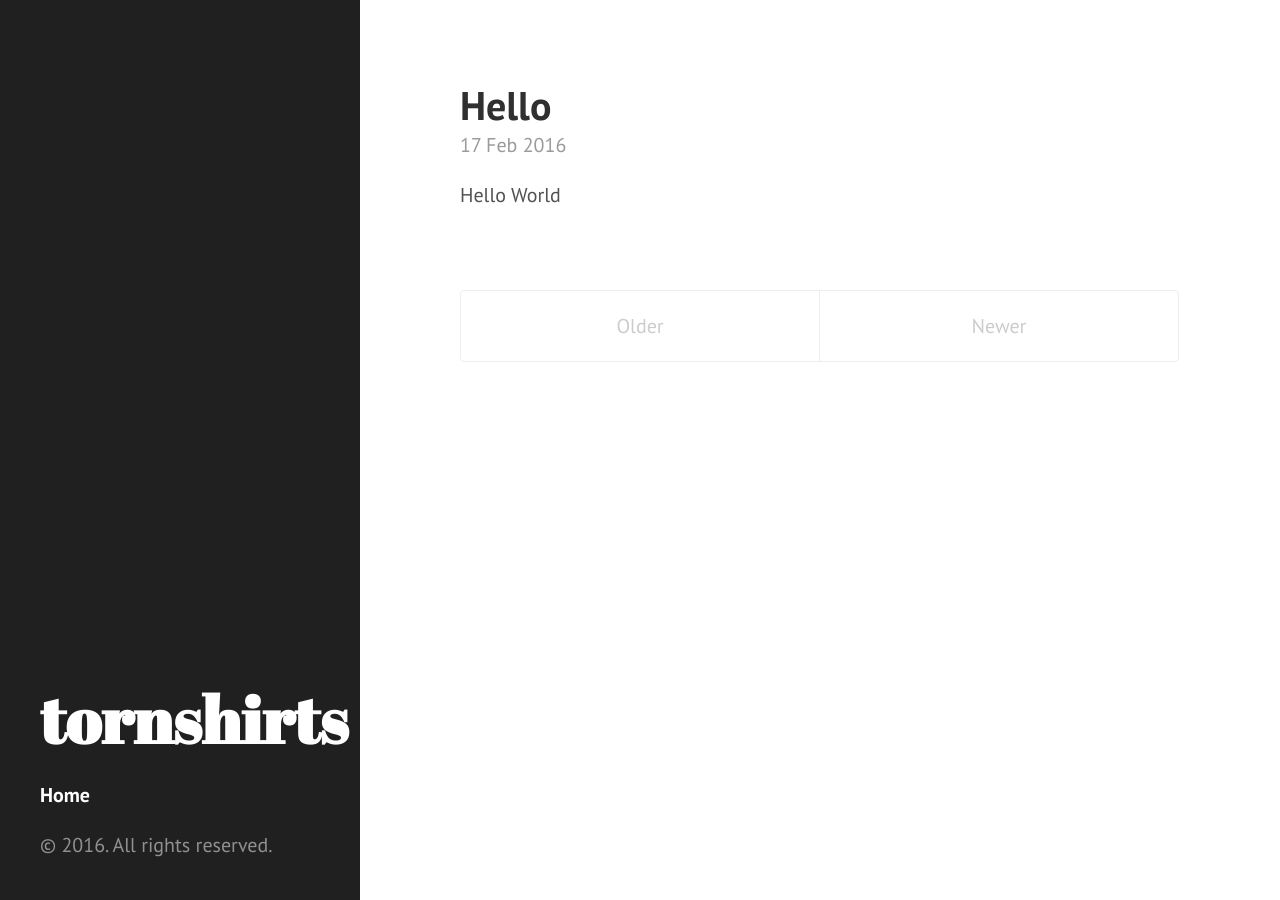
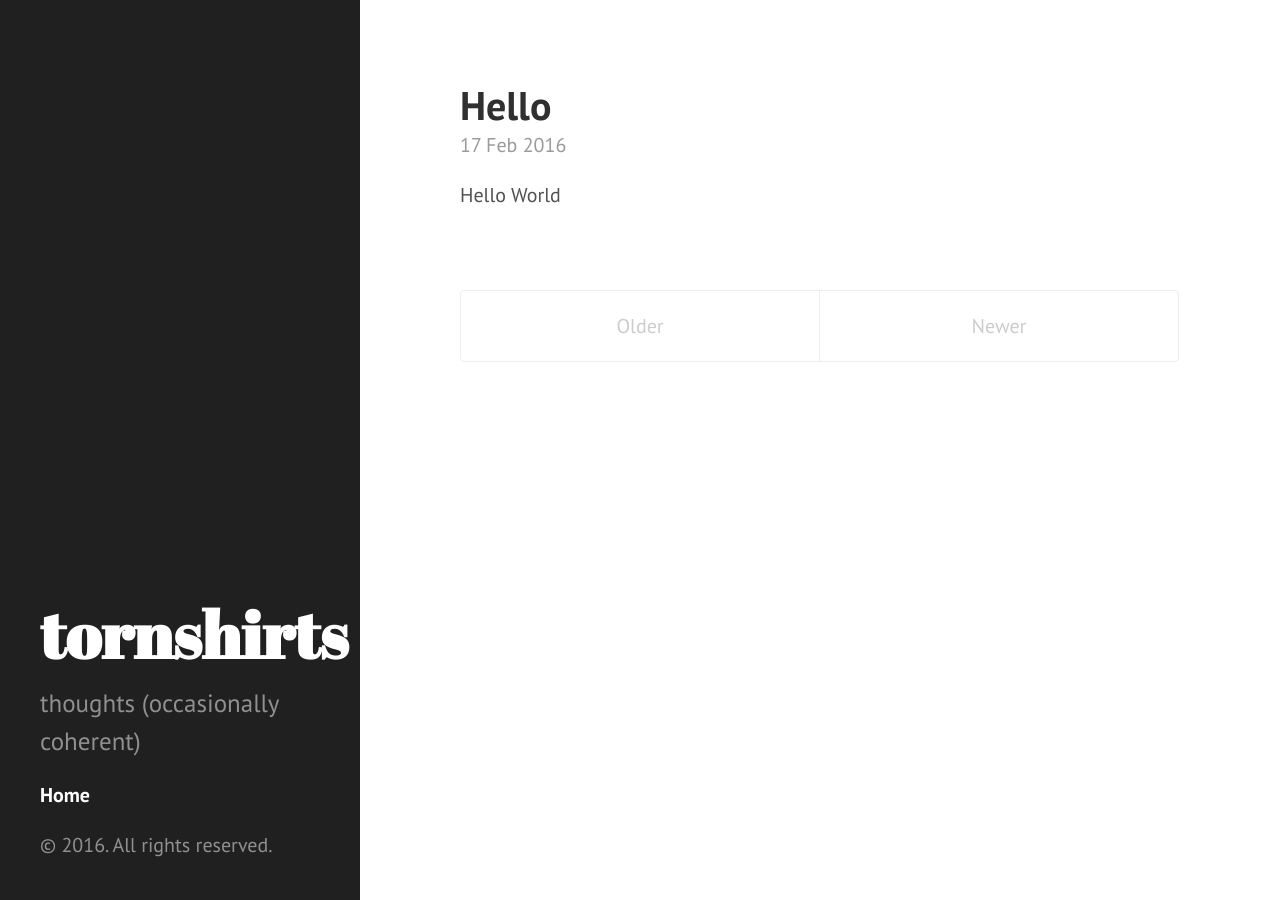
Before and after one commit to tornshirts/tornshirts.github.io, a Jekyll site: the page built from index.html, in a window 1280 px wide. Built offline with Jekyll 4.4.1, drawn with Linux system fonts in a browser that asks for light colours; the list of posts is cut into pages by our own code; part of the change alters nothing that is shown.

Commit message:
Update _config.yml

```diff
--- a/_config.yml
+++ b/_config.yml
@@ -3,6 +3,6 @@ pygments: true
 markdown: kramdown
 url: http://tornshirts.github.io
 title: tornshirts
-tagline: thoughts (occasionally coherent)
-description:
+tagline:
+description: thoughts (occasionally coherent)
 paginate: 5
```
